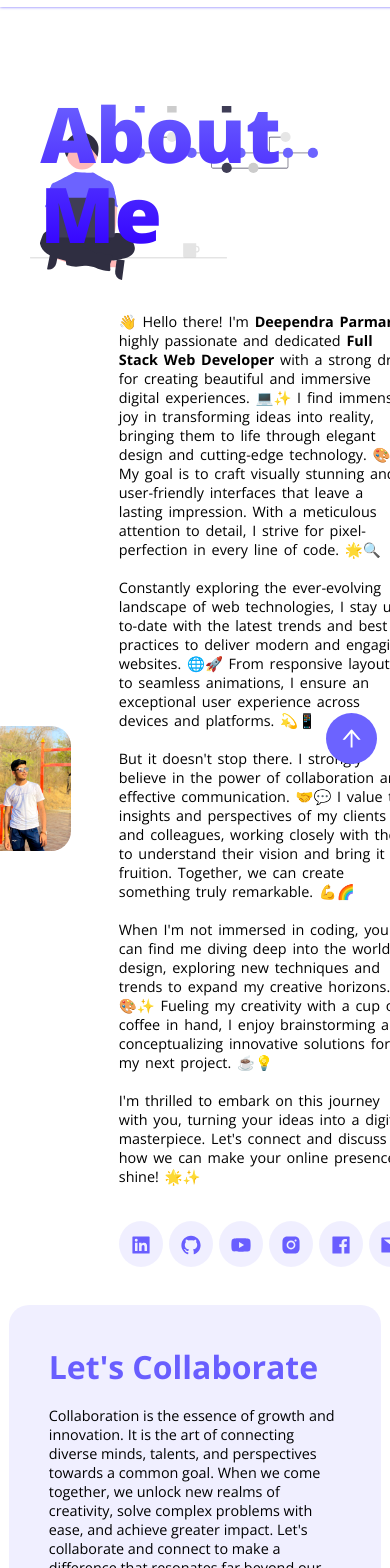
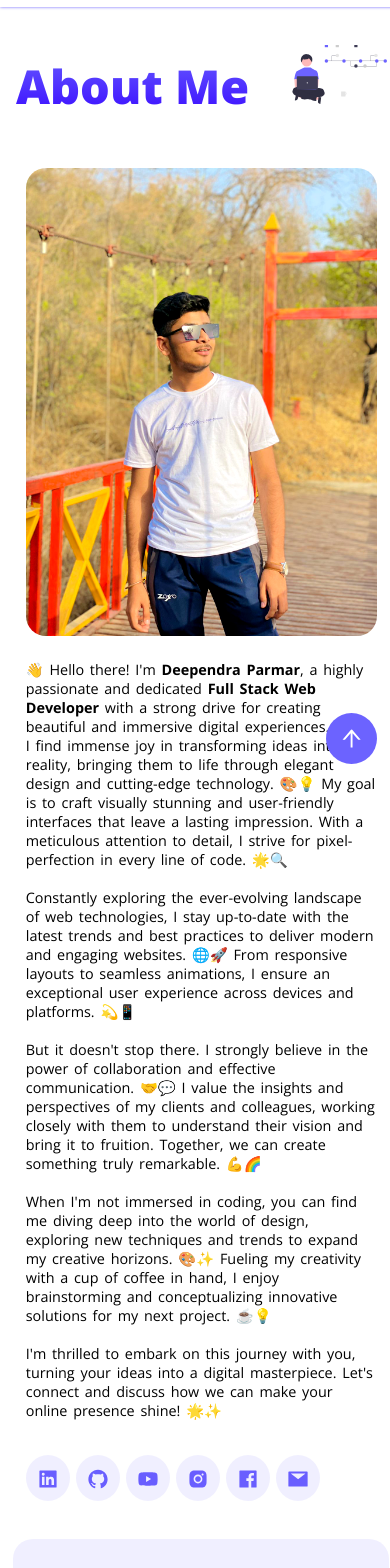
Before and after one commit to DeependraParmar/DeependraParmarPortfolio, a React (Create React App) app: page /about in a window 390 px wide. Shown: the part 60-1628 px from the top of the page. Built offline with nearby package versions, Linux system fonts and the light colour scheme.

Commit message:
Responsive About Section

```diff
--- a/src/styles/about.scss
+++ b/src/styles/about.scss
@@ -4,6 +4,8 @@
     align-items: center;
     justify-content: center;
     flex-direction: column;
+    width: 95%;
+    margin: auto;
 
     >.head {
         display: flex;
@@ -17,6 +19,7 @@
             font: 900 4.8rem "Open Sans";
             background: -webkit-linear-gradient($main, #3300ff);
             -webkit-background-clip: text;
+            background-clip: text;
             -webkit-text-fill-color: transparent;
             margin: 10px 0;
             line-height: 5rem;
@@ -33,7 +36,7 @@
 
     >.about{
         display: flex;
-        align-items: center;
+        align-items: flex-start;
         justify-content: center;
         width: 80vw;
         gap: 3rem;
@@ -94,3 +97,108 @@
         }
     }
 }
+
+@media screen and (max-width: 1200px) {
+    .aboutsection {
+            padding: 6rem 2rem 0rem 2rem;
+
+            >.head {
+                width: 100%;
+                padding: 1rem;
+
+                >h1 {
+                    font-size: 8vw;
+                }
+
+                >img {
+                    width: 25vw;
+                    bottom: -2rem;
+                }
+            }
+
+            >.about {
+                width: 90vw;
+                margin: 0rem;
+                padding: 2rem;
+
+                >img {
+                    width: 35%;
+                }
+            }
+
+            .collaborate {
+                width: 85vw;
+                padding: 2rem;
+
+                >.info {
+                    >a {
+                        font-size: 1.02rem;
+                    }
+                }
+            }
+        }
+}
+
+@media screen and (max-width: 780px) {
+    .aboutsection {
+        padding: 6rem 2rem 1rem 2rem;
+
+        >.head {
+            width: 100%;
+            >img {
+                width: 25vw;
+                bottom: 2rem;
+            }
+        }
+
+        >.about {
+            width: 90vw;
+            flex-direction: column;
+            align-items: center;
+
+            >img {
+                width: 60%;
+            }
+        }
+
+        .collaborate {
+            width: 85vw;
+            padding: 2rem;
+        }
+    }
+}
+
+@media screen and (max-width: 780px) {
+    .aboutsection {
+        padding: 6rem 1rem 1rem 1rem;
+
+        >.head {
+            width: 100%;
+            padding: 0;
+            >h1{
+                font-size: 12vw;
+            }
+            >img {
+                width: 25vw;
+                bottom: 2rem;
+                right: 0;
+            }
+        }
+
+        >.about {
+            width: 90vw;
+            flex-direction: column;
+            align-items: center;
+            gap: 1.5rem;
+
+            >img {
+                width: 100%;
+            }
+        }
+
+        .collaborate {
+            width: 80vw;
+            padding: 2rem;
+        }
+    }
+}
--- a/src/styles/experience.scss
+++ b/src/styles/experience.scss
@@ -22,6 +22,7 @@
                 background: -webkit-linear-gradient($main, #3300ff);
                 -webkit-background-clip: text;
                 -webkit-text-fill-color: transparent;
+                background-clip: text;
                 margin: 10px 0;
                 line-height: 5rem;
             }
@@ -132,6 +133,7 @@
                 font: 900 4.8rem "Open Sans";
                 background: -webkit-linear-gradient($main, #3300ff);
                 -webkit-background-clip: text;
+                background-clip: text;
                 -webkit-text-fill-color: transparent;
                 margin: 10px 0;
                 line-height: 5rem;
@@ -211,6 +213,7 @@
                 font: 900 4.8rem "Open Sans";
                 background: -webkit-linear-gradient($main, #3300ff);
                 -webkit-background-clip: text;
+                background-clip: text;
                 -webkit-text-fill-color: transparent;
                 margin: 10px 0;
                 line-height: 5rem;
```
